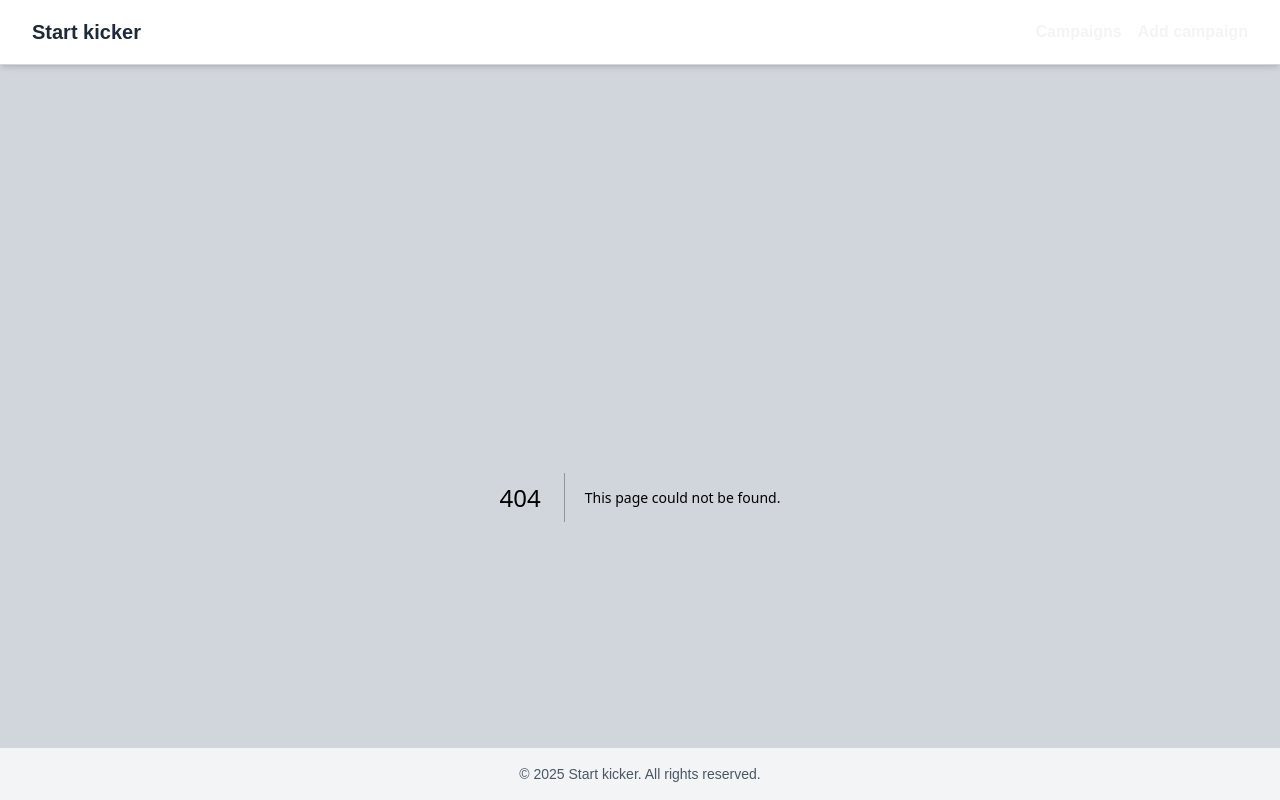
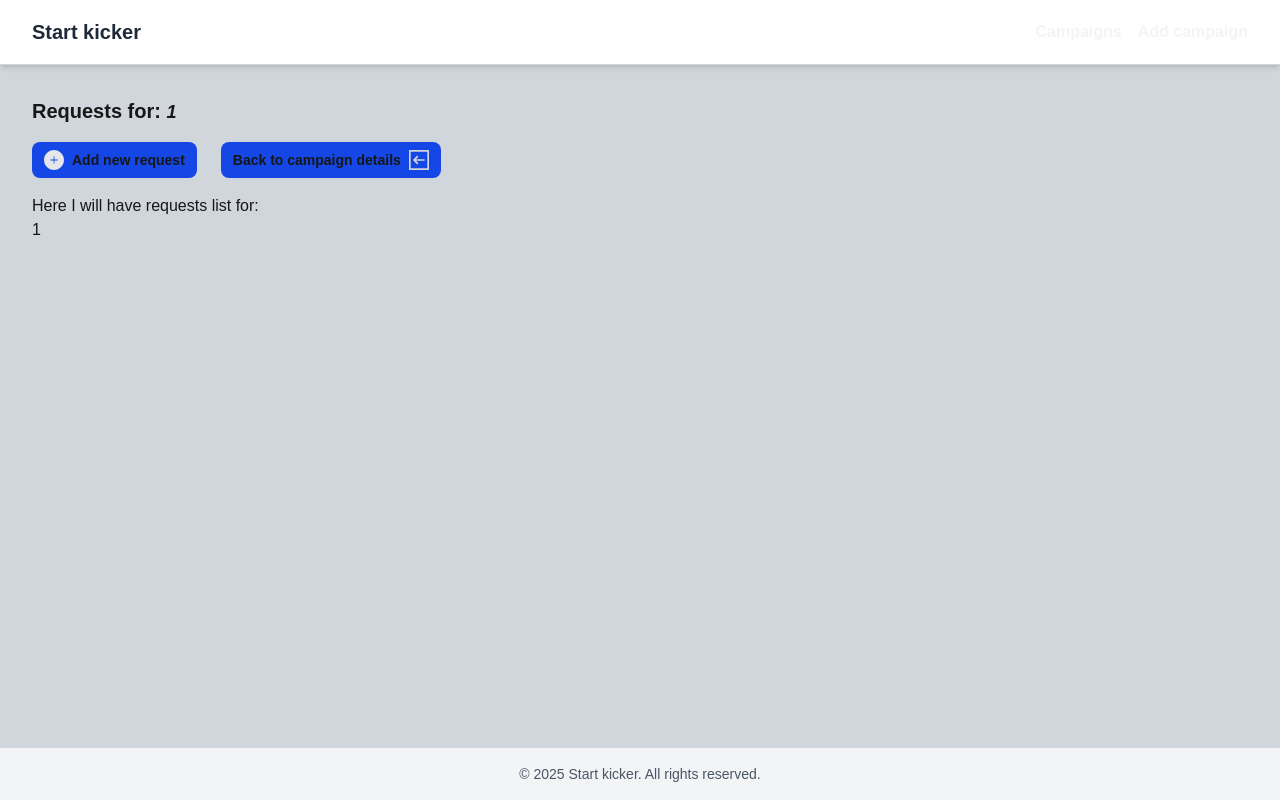
Before and after one commit to donczju-kraj/blockchain-course-startkicker, a Next.js app: page /campaigns/1/requests in a window 1280 px wide. Before the commit this address had no page. Shown: the top 800 px of the page. Built offline with nearby package versions, Linux system fonts and the light colour scheme.

Commit message:
Added routing for requiests list and add new request

```diff
--- a/src/app/campaigns/[address]/page.tsx
+++ b/src/app/campaigns/[address]/page.tsx
@@ -1,4 +1,5 @@
 import CampaignInfo from "@/components/campaign/CampaignInfo";
+import MyLink from "@/components/commons/MyLink";
 
 export default async function Page({
   params,
@@ -11,6 +12,12 @@ export default async function Page({
       <div className="flex items-end mb-4 space-x-2">
         <h2 className="text-xl font-semibold">Campaign at:</h2>
         <p className="italic">{campaignAddress}</p>
+        <MyLink
+          className="ml-6"
+          href={`/campaigns/${campaignAddress}/requests`}
+        >
+          View requests
+        </MyLink>
       </div>
       <CampaignInfo address={campaignAddress} />
     </>
--- /dev/null
+++ b/src/app/campaigns/[address]/requests/new/page.tsx
@@ -0,0 +1,22 @@
+import MyLink from "@/components/commons/MyLink";
+import BackArrow from "@/components/icons/BackArrow";
+
+export default async function Page({
+  params,
+}: {
+  params: Promise<{ address: string }>;
+}) {
+  const campaignAddress = (await params).address;
+  return (
+    <section className="flex flex-col space-y-4">
+      <h3 className="text-xl font-semibold">Create new request</h3>
+      <MyLink
+        className="flex space-x-2 w-fit items-center"
+        href={`/campaigns/${campaignAddress}/requests`}
+      >
+        <p>Back to requests</p>
+        <BackArrow />
+      </MyLink>
+    </section>
+  );
+}
--- /dev/null
+++ b/src/app/campaigns/[address]/requests/page.tsx
@@ -0,0 +1,37 @@
+import RequestsList from "@/components/requests/RequestsList";
+import MyLink from "@/components/commons/MyLink";
+import AddCircle from "@/components/icons/AddCircle";
+import BackArrow from "@/components/icons/BackArrow";
+
+export default async function Page({
+  params,
+}: {
+  params: Promise<{ address: string }>;
+}) {
+  const campaignAddress = (await params).address;
+
+  return (
+    <section className="flex flex-col space-y-4">
+      <h4 className="text-xl font-semibold">
+        Requests for: <span className="text-lg italic">{campaignAddress}</span>
+      </h4>
+      <div className="flex space-x-6">
+        <MyLink
+          className="flex space-x-2 items-center"
+          href={`/campaigns/${campaignAddress}/requests/new`}
+        >
+          <AddCircle size={20} fill="fill-gray-200" />
+          <p>Add new request</p>
+        </MyLink>
+        <MyLink
+          className="flex space-x-2 items-center"
+          href={`/campaigns/${campaignAddress}`}
+        >
+          <p>Back to campaign details</p>
+          <BackArrow />
+        </MyLink>
+      </div>
+      <RequestsList />
+    </section>
+  );
+}
--- /dev/null
+++ b/src/components/commons/MyLink.tsx
@@ -0,0 +1,23 @@
+import Link from "next/link";
+import { ReactNode } from "react";
+import clsx from "clsx";
+
+interface MyLinkProps {
+  children: ReactNode;
+  href: string;
+  className?: string;
+}
+
+export default function MyLink({ children, href, className }: MyLinkProps) {
+  return (
+    <Link
+      className={clsx(
+        "transition ease-in-out duration-300 delay-150 hover:scale-110 px-3 py-2 rounded-lg bg-blue-700 hover:bg-blue-800 font-semibold text-sm",
+        className
+      )}
+      href={href}
+    >
+      {children}
+    </Link>
+  );
+}
--- /dev/null
+++ b/src/components/icons/BackArrow.tsx
@@ -0,0 +1,38 @@
+export default function BackArrow({
+  className = "fill-gray-300",
+  size = 20,
+}: {
+  className?: string;
+  size?: number;
+}) {
+  return (
+    <svg
+      className={className}
+      height={`${size}px`}
+      width={`${size}px`}
+      viewBox="0 0 512 512"
+    >
+      <g>
+        <g>
+          <g>
+            <path d="M0,0v512h512V0H0z M469.333,469.333H42.667V42.667h426.667V469.333z" />
+            <path
+              d="M110.931,243.242c-0.226,0.302-0.461,0.598-0.671,0.913c-0.204,0.304-0.38,0.62-0.566,0.932
+				c-0.17,0.285-0.349,0.564-0.506,0.857c-0.17,0.318-0.315,0.646-0.468,0.971c-0.145,0.306-0.297,0.607-0.428,0.921
+				c-0.13,0.315-0.236,0.637-0.35,0.957c-0.121,0.337-0.25,0.669-0.354,1.013c-0.097,0.32-0.168,0.646-0.249,0.969
+				c-0.089,0.351-0.187,0.698-0.258,1.055c-0.074,0.375-0.118,0.753-0.173,1.13c-0.044,0.311-0.104,0.617-0.135,0.933
+				c-0.138,1.4-0.138,2.811,0,4.211c0.031,0.315,0.09,0.621,0.135,0.933c0.054,0.377,0.098,0.756,0.173,1.13
+				c0.071,0.358,0.169,0.704,0.258,1.055c0.081,0.324,0.152,0.649,0.249,0.969c0.104,0.344,0.233,0.677,0.354,1.013
+				c0.115,0.32,0.22,0.642,0.35,0.957c0.13,0.314,0.283,0.615,0.428,0.921c0.153,0.325,0.297,0.653,0.468,0.971
+				c0.157,0.293,0.336,0.572,0.506,0.857c0.186,0.312,0.363,0.628,0.566,0.932c0.211,0.315,0.445,0.611,0.671,0.913
+				c0.191,0.255,0.368,0.516,0.571,0.764c0.439,0.535,0.903,1.05,1.392,1.54c0.007,0.008,0.014,0.016,0.021,0.023l85.333,85.333
+				c8.331,8.331,21.839,8.331,30.17,0c8.331-8.331,8.331-21.839,0-30.17l-48.915-48.915H384c11.782,0,21.333-9.551,21.333-21.333
+				s-9.551-21.333-21.333-21.333H179.503l48.915-48.915c8.331-8.331,8.331-21.839,0-30.17s-21.839-8.331-30.17,0l-85.333,85.333
+				c-0.008,0.008-0.014,0.016-0.021,0.023c-0.488,0.49-0.952,1.004-1.392,1.54C111.299,242.726,111.122,242.987,110.931,243.242z"
+            />
+          </g>
+        </g>
+      </g>
+    </svg>
+  );
+}
--- /dev/null
+++ b/src/components/requests/RequestsList.tsx
@@ -0,0 +1,14 @@
+"use client";
+
+import { useParams } from "next/navigation";
+
+export default function RequestsList() {
+  const params = useParams();
+  const address = params?.address;
+  return (
+    <section>
+      <p>Here I will have requests list for:</p>
+      <p>{address}</p>
+    </section>
+  );
+}
```
